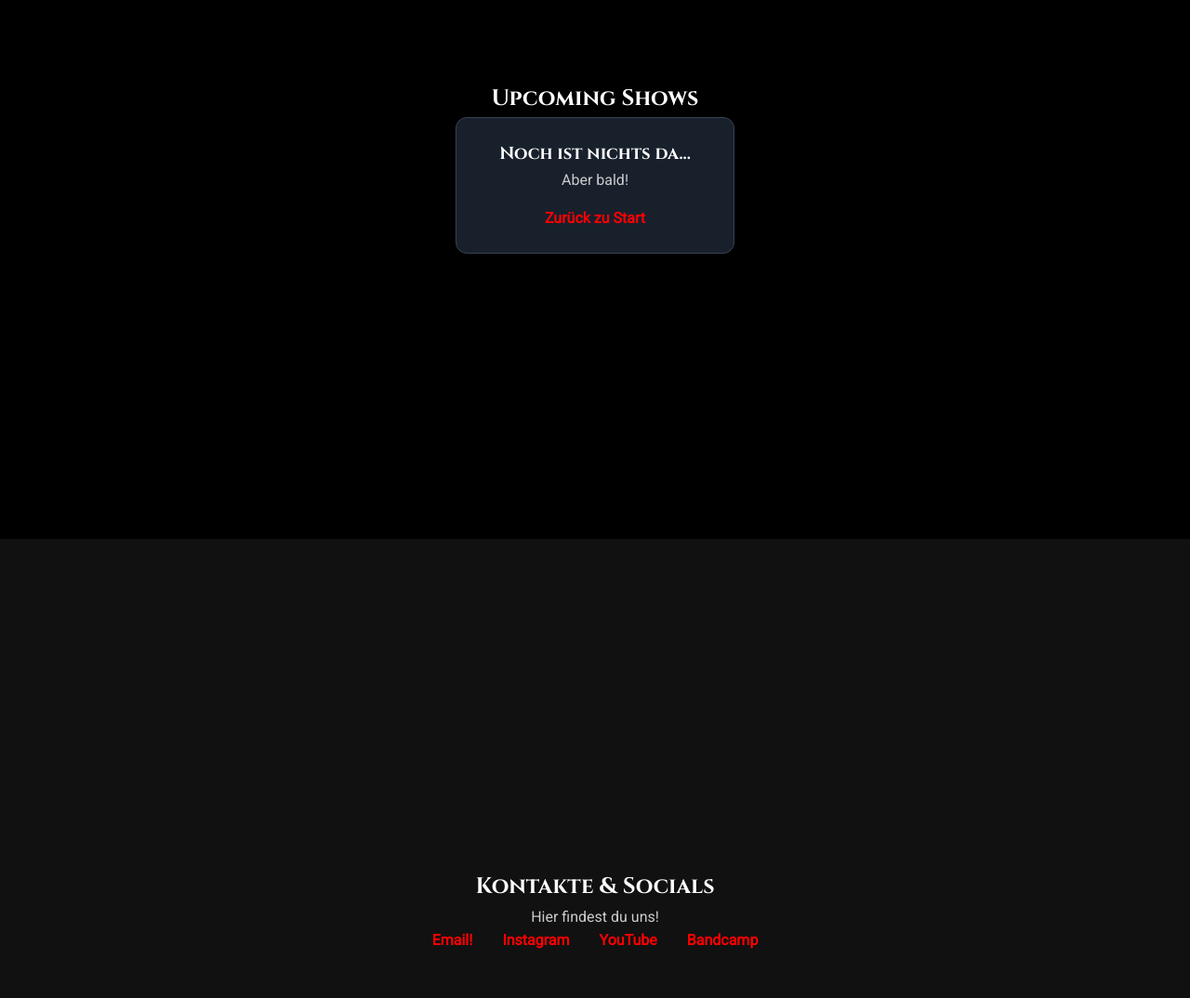
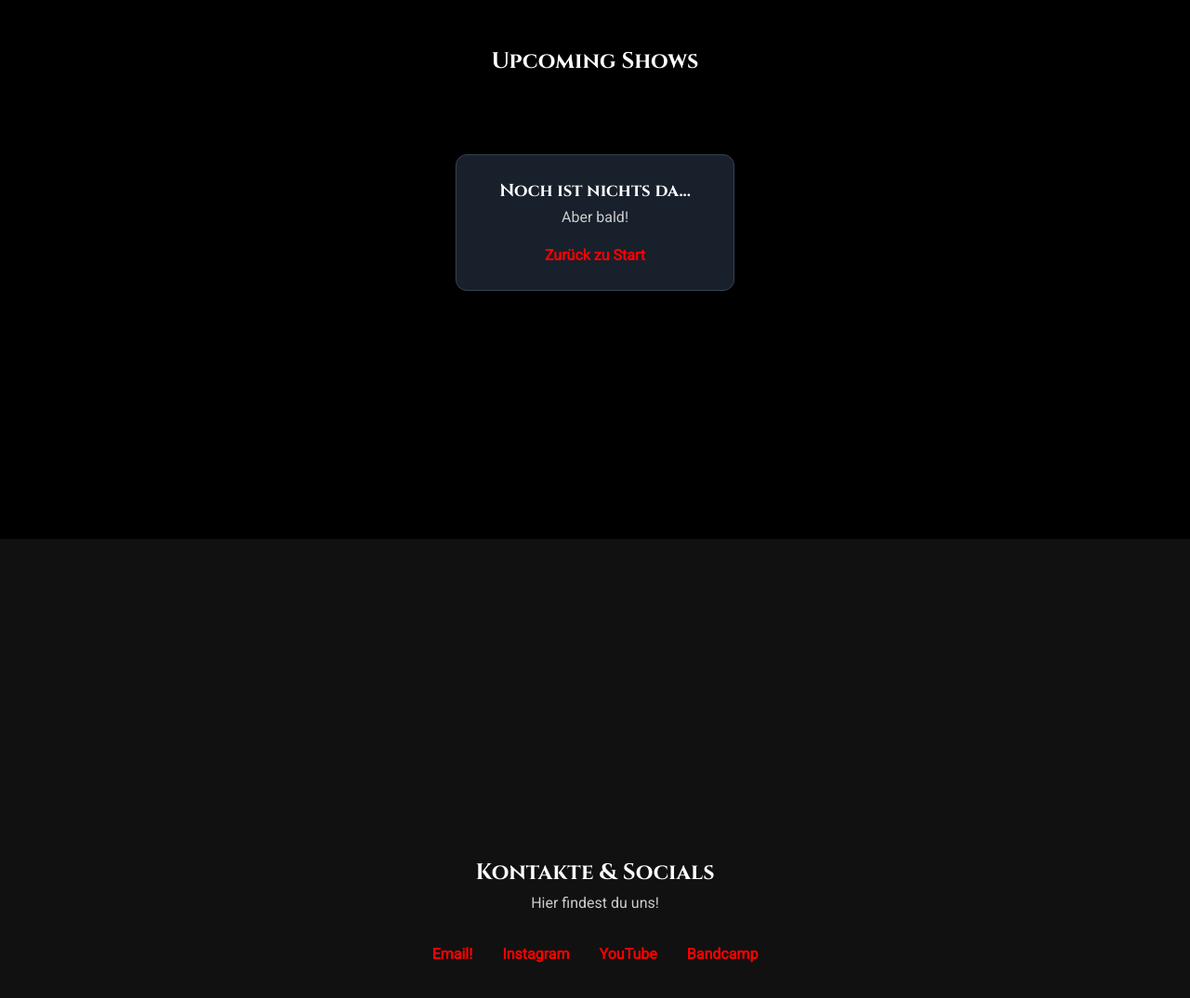
Before and after one commit to necrovane/necropage, a plain HTML site: page index.html in a window 1280 px wide. Shown: the part 1820-2894 px from the top of the page at 93% size. Drawn offline with Linux system fonts and the light colour scheme.

Commit message:
Update styles.css

```diff
--- a/styles.css
+++ b/styles.css
@@ -247,6 +247,7 @@ h1, h2, h3 {
     border-radius: 12px;
     padding: 1.5rem;
     transition: transform 0.3s ease;
+    margin-top: 80px;
 }
 
 .show-card:hover {
@@ -275,6 +276,7 @@ h1, h2, h3 {
     justify-content: center;
     gap: 2rem;
     flex-wrap: wrap;
+    margin-top: 30px;
 }
 
 .contact-link {
```
